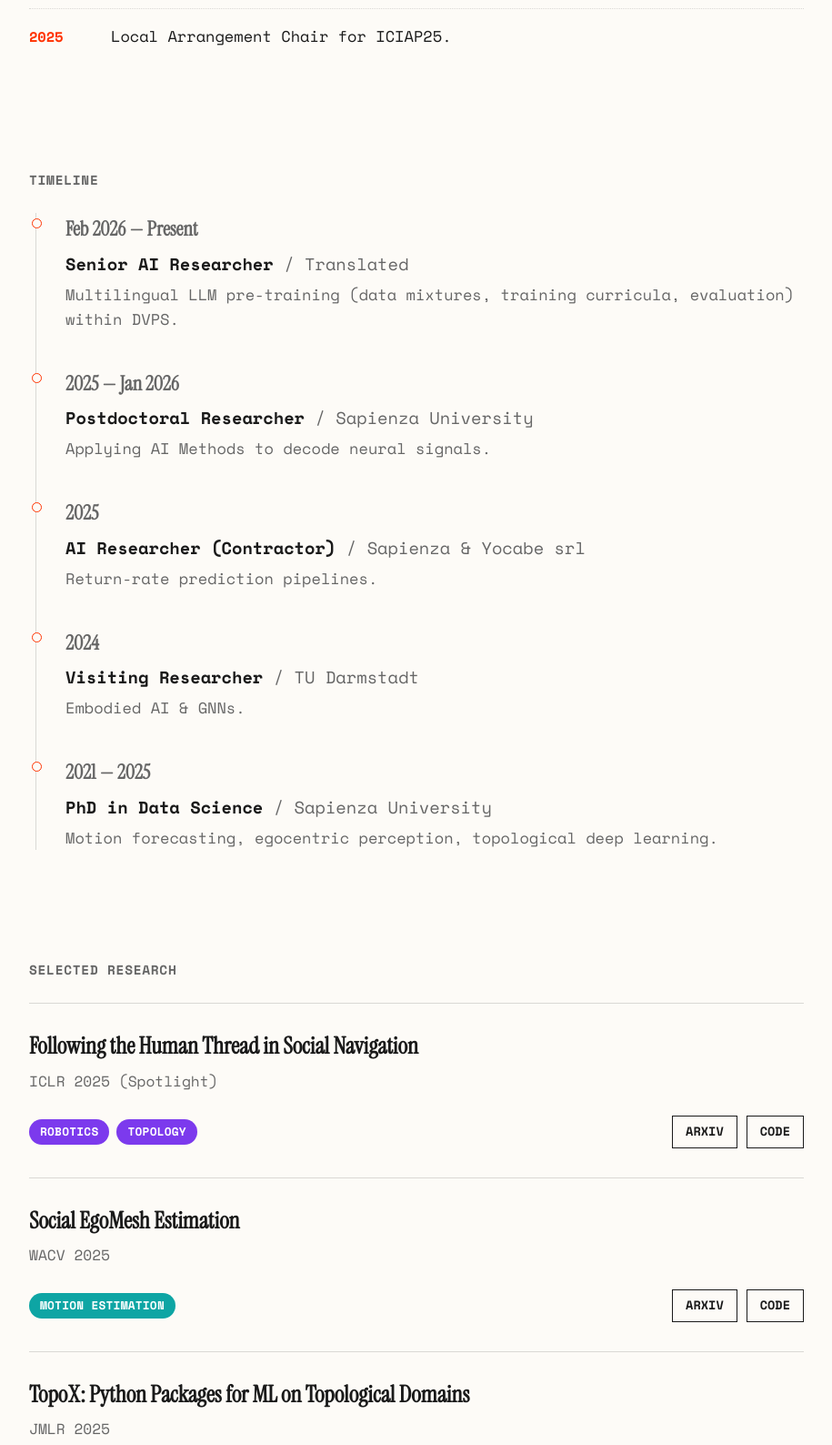
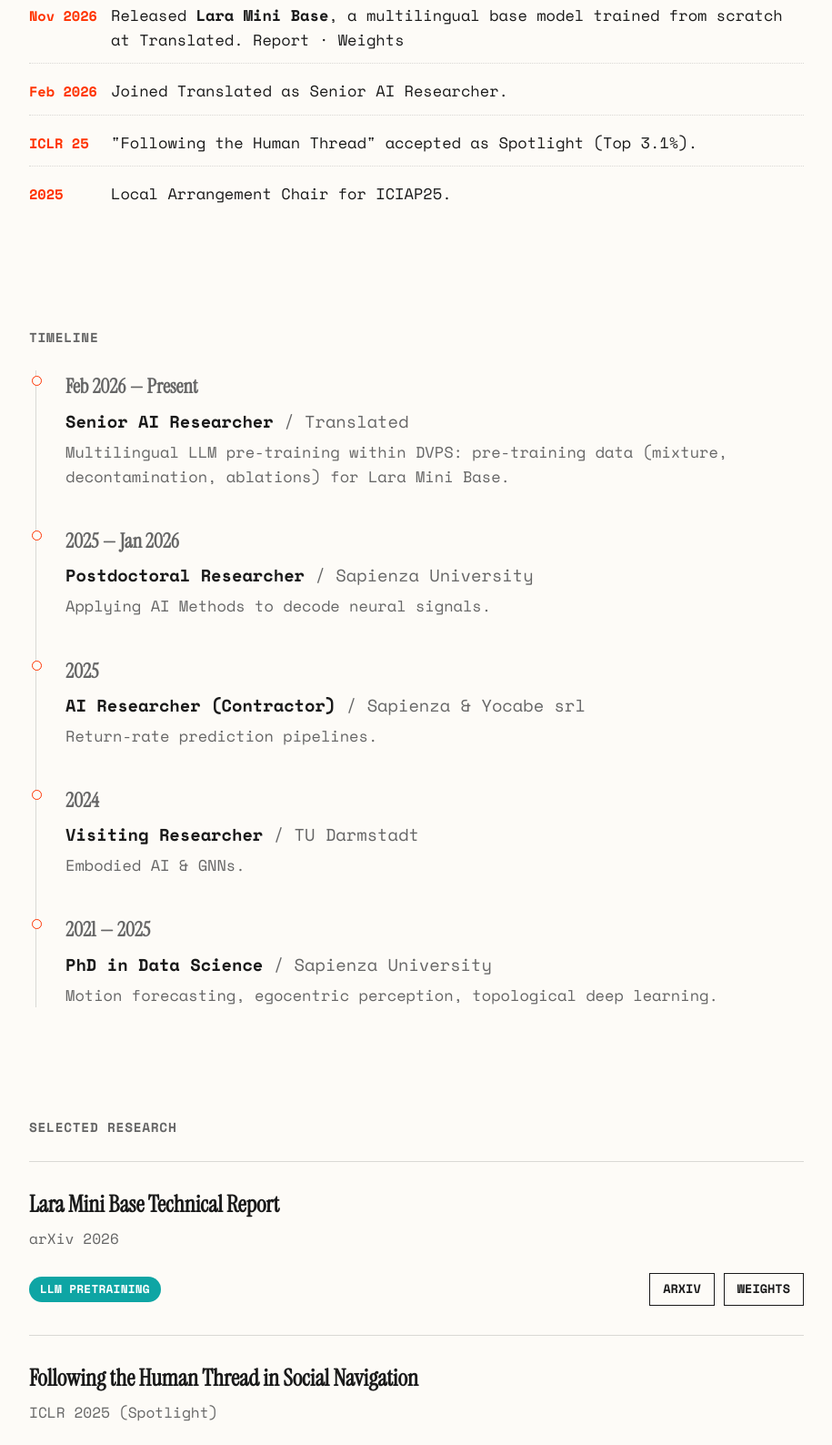
Before and after one commit to L-Scofano/l-scofano.github.io, a plain HTML site: page index.html in a window 1280 px wide. Shown: the part 1212-2800 px from the top of the page at 91% size, without its empty margins (182-1097 px from the left). Drawn offline with nearby package versions, Linux system fonts and the light colour scheme.

Commit message:
Add Lara Mini Base: news item, bio line, timeline entry and technical report in Selected Research
Co-Authored-By: Claude Opus 5.5 <noreply@anthropic.com>

```diff
--- a/index.html
+++ b/index.html
@@ -345,6 +345,7 @@
     <div>
       <p class="text-body">
         I'm a <b>Senior AI Researcher at Translated</b>, where I work on <b>pre-training multilingual language models</b>, from designing data mixtures and training curricula to evaluating how models perform across languages.
+        Most recently, I worked on the pre-training data of <b>Lara Mini Base</b>, a multilingual mixture of experts released in November 2026.
       </p>
       <p class="text-body" style="margin-top: 24px;">
         This work is part of <a href="https://dvps.translated.com/" class="link-hover"><b>DVPS</b></a>, a Horizon Europe project building models that learn from vision and the physical world, not just text.
@@ -368,6 +369,10 @@
       <span class="label">Latest</span>
       <div class="news-grid">
         <div class="news-row">
+          <span class="news-date">Nov 2026</span>
+          <span>Released <b>Lara Mini Base</b>, a multilingual base model trained from scratch at Translated. <a href="https://arxiv.org/abs/2611.16956" class="link-hover">Report</a> · <a href="https://huggingface.co/translated/Lara-4-Mini-Base" class="link-hover">Weights</a></span>
+        </div>
+        <div class="news-row">
           <span class="news-date">Feb 2026</span>
           <span>Joined Translated as Senior AI Researcher.</span>
         </div>
@@ -388,7 +393,7 @@
         <div class="timeline-item">
           <div class="timeline-date">Feb 2026 — Present</div>
           <div class="timeline-role">Senior AI Researcher <span class="timeline-loc">/ Translated</span></div>
-          <div class="timeline-desc">Multilingual LLM pre-training (data mixtures, training curricula, evaluation) within DVPS.</div>
+          <div class="timeline-desc">Multilingual LLM pre-training within DVPS: pre-training data (mixture, decontamination, ablations) for Lara Mini Base.</div>
         </div>
         <div class="timeline-item">
           <div class="timeline-date">2025 — Jan 2026</div>
@@ -416,6 +421,22 @@
     <section class="list-section" id="publications">
       <span class="label">Selected Research</span>
       <ul class="fisheye-list" id="fisheye-container">
+
+        <li class="fisheye-item" data-id="0">
+          <div class="item-content">
+            <h4 class="pub-title">Lara Mini Base Technical Report</h4>
+            <div class="pub-venue">arXiv 2026</div>
+            <div class="pub-action-row">
+               <div class="pub-tags">
+                  <span class="topic-pill tag-teal">LLM Pretraining</span>
+               </div>
+               <div class="pub-links">
+                  <a href="https://arxiv.org/abs/2611.16956" class="btn-link">arXiv</a>
+                  <a href="https://huggingface.co/translated/Lara-4-Mini-Base" class="btn-link">Weights</a>
+               </div>
+            </div>
+          </div>
+        </li>
 
         <li class="fisheye-item" data-id="1">
           <div class="item-content">
```
